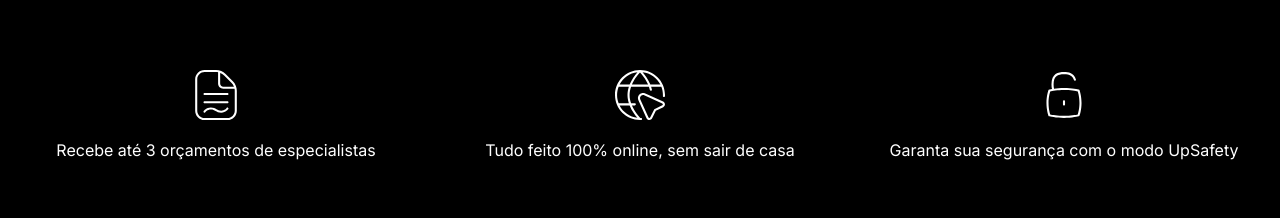
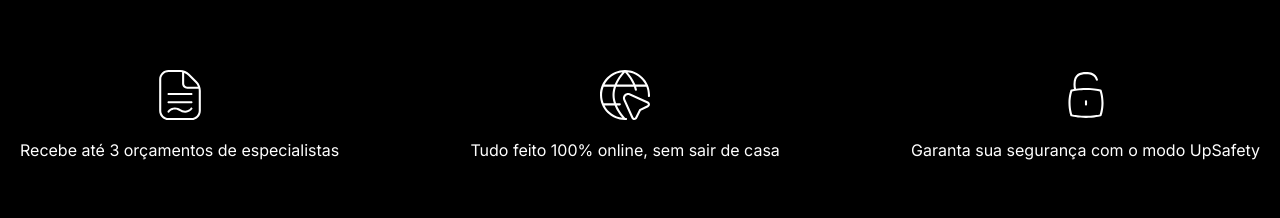
Before and after one commit to rafaelpequino/up-find, a React (Create React App) app: page /upfinder in a window 1280 px wide. Shown: the part 582-800 px from the top of the page. Built offline with nearby package versions, Linux system fonts and the light colour scheme.

Commit message:
Alinha os maiores widths da página

```diff
--- a/src/components/Depoiments/index.js
+++ b/src/components/Depoiments/index.js
@@ -7,6 +7,12 @@ const DepoimentsContainer = styled.section`
     width: 100%;
     padding: 70px 20px;
     background-color: var(--color-black);
+`
+
+const InsideDepoiments = styled.div`
+    width: 100%;
+    max-width: 1440px;
+    margin: auto;
 `
 
 const ListDepoiments = styled.div`
@@ -45,6 +51,7 @@ const depoimentsList = [
 const Depoiments = () => {
     return (
         <DepoimentsContainer>
+            <InsideDepoiments>
                 <Title color="var(--color-white)" spanColor="var(--color-sky-1)">Nossos clientes <span>recomendam</span></Title>
                 <ListDepoiments>
                     {depoimentsList.map(depoiment => (
@@ -54,6 +61,7 @@ const Depoiments = () => {
                         </ItemDepoiment>)
                     )}
                 </ListDepoiments>
+            </InsideDepoiments>
         </DepoimentsContainer>
     )
 }
--- a/src/components/Footer/index.js
+++ b/src/components/Footer/index.js
@@ -10,8 +10,16 @@ const FooterContainer = styled.footer`
 
 const DivInsideFooter = styled.div`
     width: 100%;
+    max-width: 1440px;
+    margin: auto;
     display: flex;
-    justify-content: space-around;
+    justify-content: space-between;
+    flex-wrap: wrap;
+    gap: 64px 32px;
+
+    @media (max-width: 999px) {
+        flex-direction: column;
+    }
 `
 
 const ImgLogo = styled.img`
--- a/src/components/Topics/index.js
+++ b/src/components/Topics/index.js
@@ -13,8 +13,9 @@ const ListTopics = styled.div`
     width: 100%;
     max-width: 1440px;
     margin: auto;
-    display: grid;
-    grid-template-columns: repeat(3, 1fr);
+    display: flex;
+    justify-content: space-between;
+    flex-wrap: wrap;
     gap: 64px 32px;
 
     @media (max-width: 768px) {
```
Lines whose indentation alone changed are shown as unchanged.
